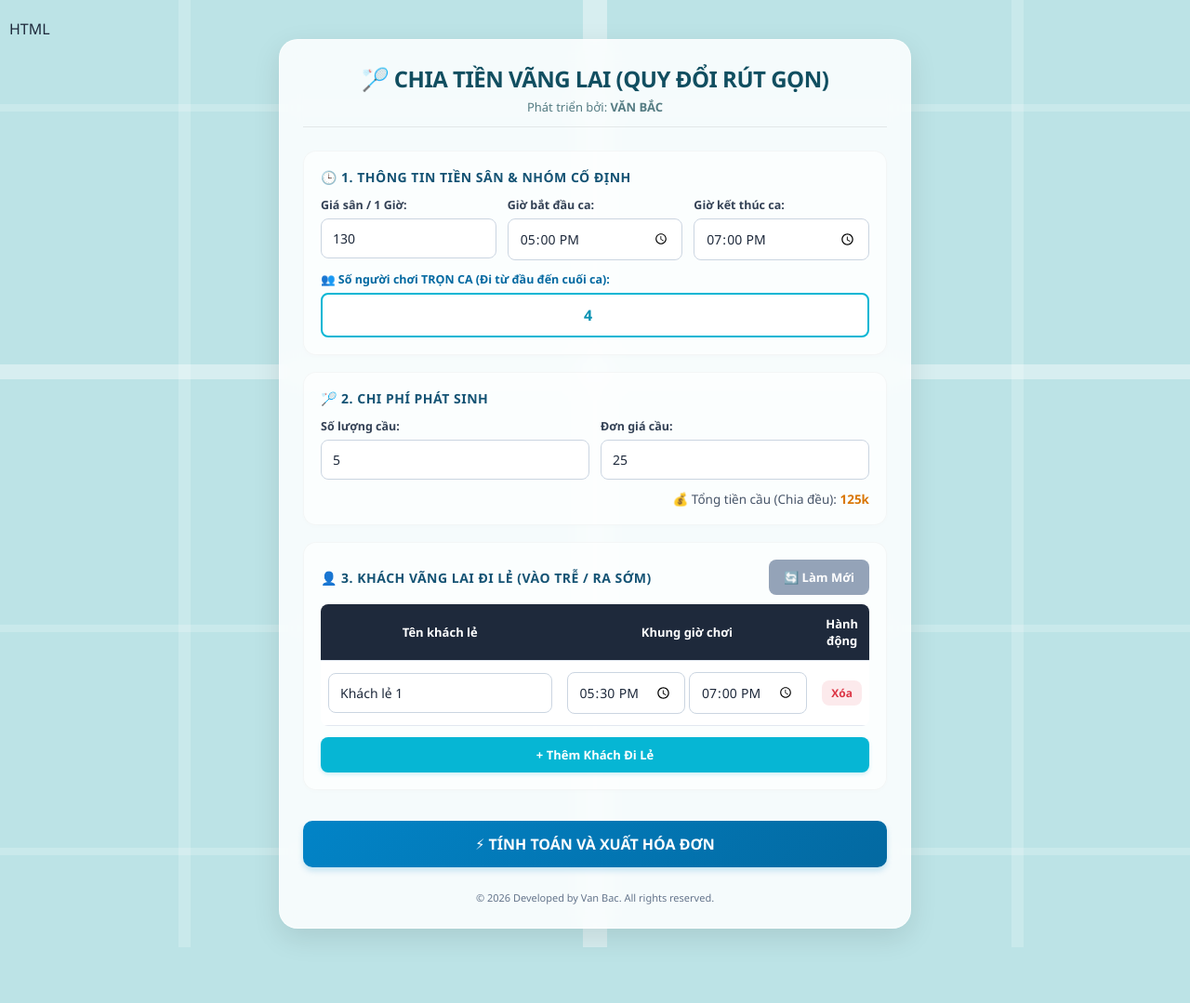
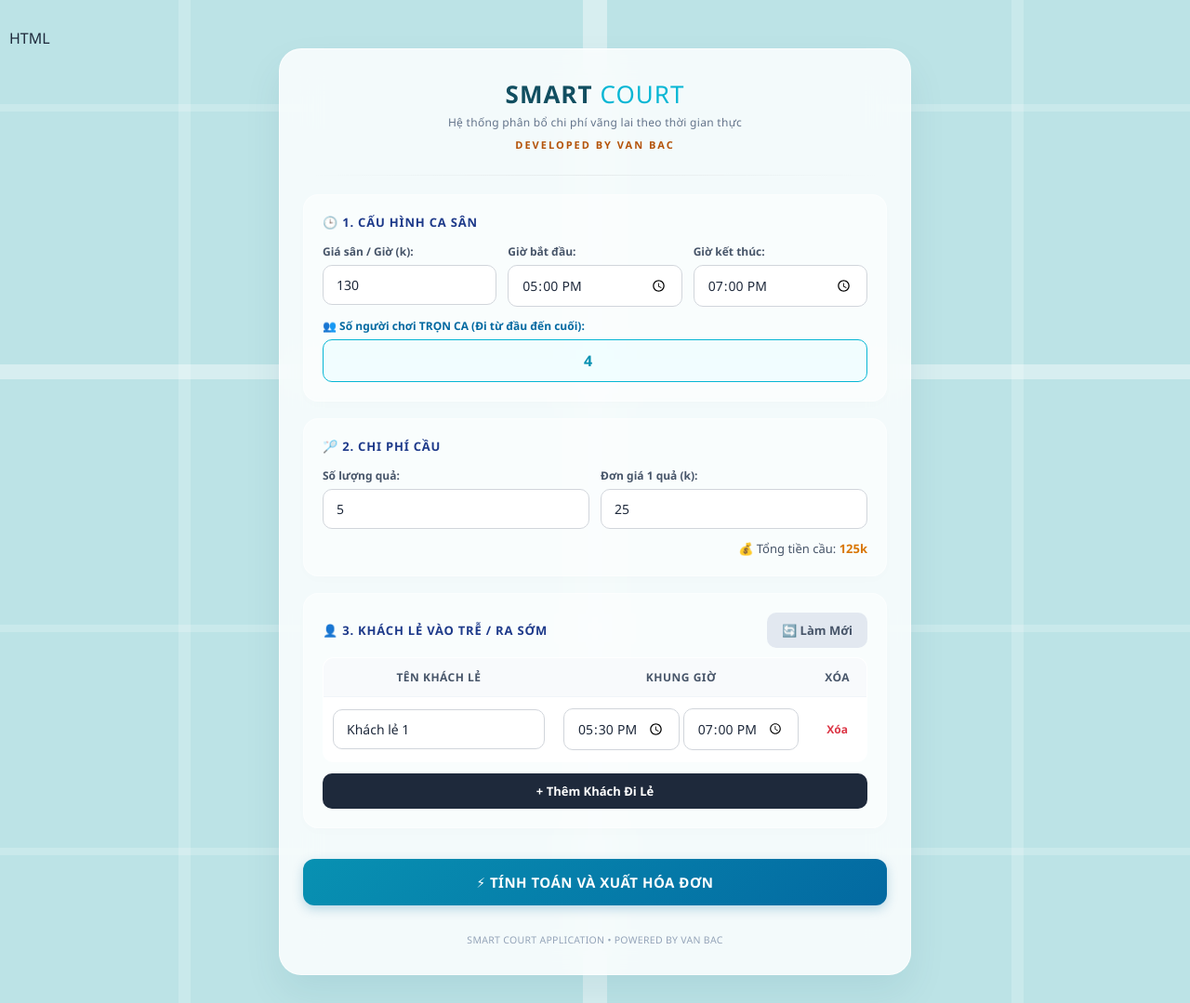
Before and after one commit to Bozivanbac/Tinh-Tien-vang-lai, a plain HTML site: page index.html in a window 1280 px wide. Shown: the whole page at 93% size. Before the commit the page ends 1019 px from the top, so only its background shows below. Drawn offline with Linux system fonts and the light colour scheme.

Commit message:
Update index.html

```diff
--- a/index.html
+++ b/index.html
@@ -4,7 +4,7 @@ HTML
 <head>
     <meta charset="UTF-8">
     <meta name="viewport" content="width=device-width, initial-scale=1.0">
-    <title>Tính Tiền Cầu Lông - PRO V1.0</title>
+    <title>Smart Court - Developed by Van Bac</title>
     <style>
         :root {
             --accent-color: #0d6efd;
@@ -18,12 +18,11 @@ HTML
 
         body {
             margin: 0;
-            padding: 20px 10px;
+            padding: 30px 10px;
             color: var(--text-dark);
             user-select: none;
             -webkit-user-select: none;
             min-height: 100vh;
-            /* Tạo hình nền giả lập sân cầu lông 2D bằng CSS */
             background-color: #bce3e6;
             background-image:
                 linear-gradient(90deg, transparent 49%, rgba(255,255,255,0.4) 49%, rgba(255,255,255,0.4) 51%, transparent 51%),
@@ -32,93 +31,120 @@ HTML
                 linear-gradient(90deg, transparent 85%, rgba(255,255,255,0.2) 85%, rgba(255,255,255,0.2) 86%, transparent 86%),
                 linear-gradient(0deg, transparent 15%, rgba(255,255,255,0.2) 15%, rgba(255,255,255,0.2) 16%, transparent 16%),
                 linear-gradient(0deg, transparent 85%, rgba(255,255,255,0.2) 85%, rgba(255,255,255,0.2) 86%, transparent 86%);
-            background-size: 100% 100%, 100% 100%, 100% 100%, 100% 100%, 100% 100%, 100% 100%;
+            background-size: 100% 100%;
             background-attachment: fixed;
         }
 
-        /* Khung kính mờ sang chảnh phong cách hiện đại */
         .container {
             max-width: 680px;
             margin: 0 auto;
-            background: rgba(255, 255, 255, 0.85);
-            backdrop-filter: blur(12px);
-            -webkit-backdrop-filter: blur(12px);
-            padding: 25px;
-            border-radius: 20px;
-            box-shadow: 0 10px 30px rgba(0,0,0,0.1);
-            border: 1px solid rgba(255, 255, 255, 0.5);
+            background: rgba(255, 255, 255, 0.82);
+            backdrop-filter: blur(20px);
+            -webkit-backdrop-filter: blur(20px);
+            padding: 30px 25px;
+            border-radius: 24px;
+            box-shadow: 0 20px 40px rgba(17, 78, 96, 0.08);
+            border: 1px solid rgba(255, 255, 255, 0.6);
         }
 
-        h2 {
+        /* Giao diện tiêu đề Premium tích hợp Tên Nhà Phát Triển */
+        .app-header {
             text-align: center;
+            margin-bottom: 25px;
+        }
+
+        .app-brand {
+            display: inline-flex;
+            align-items: center;
+            gap: 8px;
+            font-size: 26px;
+            font-weight: 800;
             color: #114e60;
-            margin: 0 0 5px 0;
-            font-size: 24px;
-            font-weight: 800;
-            letter-spacing: -0.5px;
+            letter-spacing: 1px;
+            margin: 0;
+        }
+
+        .app-brand span {
+            font-weight: 300;
+            color: #06b6d4;
+        }
+
+        .app-sub {
+            font-size: 12px;
+            color: #64748b;
+            margin-top: 4px;
+            letter-spacing: 0.3px;
         }
 
         .author-tag {
-            text-align: center;
-            font-size: 13px;
-            color: #557c83;
-            margin-bottom: 25px;
-            padding-bottom: 12px;
-            border-bottom: 1px solid rgba(0,0,0,0.08);
+            font-size: 11px;
+            color: #b45309; /* Màu vàng kim sang trọng */
+            letter-spacing: 2px;
+            text-transform: uppercase;
+            margin-top: 8px;
+            font-weight: 700;
+        }
+
+        .divider {
+            height: 1px;
+            background: linear-gradient(90deg, transparent, rgba(0,0,0,0.06), transparent);
+            margin: 20px 0;
         }
 
         .section {
-            background: rgba(255, 255, 255, 0.6);
-            padding: 18px;
-            border-radius: 14px;
+            background: rgba(255, 255, 255, 0.5);
+            padding: 20px;
+            border-radius: 16px;
             margin-bottom: 18px;
-            border: 1px solid rgba(0,0,0,0.03);
-            box-shadow: 0 2px 6px rgba(0,0,0,0.01);
+            border: 1px solid rgba(255,255,255,0.5);
+            box-shadow: 0 4px 12px rgba(0,0,0,0.01);
         }
 
         .section-title {
             font-weight: 700;
-            font-size: 14px;
-            margin-bottom: 12px;
-            color: #145374;
+            font-size: 13px;
+            margin-bottom: 14px;
+            color: #1e3a8a;
             text-transform: uppercase;
-            letter-spacing: 0.5px;
+            letter-spacing: 0.8px;
         }
 
         .grid-3 { display: grid; grid-template-columns: 1fr 1fr 1fr; gap: 12px; }
         .grid-2 { display: grid; grid-template-columns: 1fr 1fr; gap: 12px; }
 
-        label { font-weight: 600; display: block; margin-bottom: 6px; font-size: 12.5px; color: #334155; }
+        label { font-weight: 600; display: block; margin-bottom: 6px; font-size: 12px; color: #475569; }
 
         input {
             width: 100%;
-            padding: 11px 12px;
-            border: 1px solid #cbd5e1;
-            border-radius: 8px;
+            padding: 11px 14px;
+            border: 1px solid #d1d5db;
+            border-radius: 10px;
             box-sizing: border-box;
             font-size: 14px;
             color: var(--text-dark);
-            background: #ffffff;
-            transition: all 0.2s ease;
+            background: rgba(255,255,255,0.9);
+            transition: all 0.25s ease;
         }
         input:focus {
             outline: none;
             border-color: #06b6d4;
-            box-shadow: 0 0 0 3px rgba(6, 182, 212, 0.15);
+            box-shadow: 0 0 0 3px rgba(6, 182, 212, 0.12);
+            background: #fff;
         }
 
         .full-time-input {
-            border: 2px solid #06b6d4 !important;
-            font-weight: bold;
+            border: 1.5px solid #06b6d4 !important;
+            font-weight: 700;
             color: #0891b2;
             font-size: 16px;
             text-align: center;
+            background: rgba(236, 254, 255, 0.6);
         }
 
         button {
             border: none;
             padding: 10px 16px;
-            border-radius: 8px;
+            border-radius: 10px;
             cursor: pointer;
             font-weight: 600;
             font-size: 13px;
@@ -126,103 +152,111 @@ HTML
         }
         button:active { transform: scale(0.98); }
 
-        .btn-add { background-color: #06b6d4; color: white; width: 100%; margin-top: 12px; box-shadow: 0 2px 4px rgba(6,182,212,0.2); }
-        .btn-reset { background-color: #94a3b8; color: white; }
+        .btn-add { background-color: #1e293b; color: white; width: 100%; margin-top: 12px; }
+        .btn-add:hover { background-color: #0f172a; }
+        .btn-reset { background-color: #e2e8f0; color: #475569; }
+        .btn-reset:hover { background-color: #cbd5e1; }
+
         .btn-calc {
             width: 100%;
-            font-size: 16px;
-            padding: 14px;
-            background: linear-gradient(135deg, #0284c7, #0369a1);
+            font-size: 15px;
+            padding: 15px;
+            background: linear-gradient(135deg, #0891b2, #0369a1);
             color: white;
             margin-top: 15px;
-            border-radius: 10px;
+            border-radius: 12px;
             font-weight: 700;
-            box-shadow: 0 4px 6px rgba(2,132,199,0.2);
+            letter-spacing: 0.5px;
+            box-shadow: 0 4px 12px rgba(3,105,161,0.25);
         }
 
-        table { width: 100%; border-collapse: collapse; margin-top: 10px; background: white; border-radius: 8px; overflow: hidden; }
-        th, td { padding: 12px 8px; text-align: center; font-size: 13.5px; border-bottom: 1px solid #e2e8f0; }
-        th { background-color: #1e293b; color: white; font-weight: 600; font-size: 13px; }
+        table { width: 100%; border-collapse: collapse; margin-top: 10px; background: white; border-radius: 12px; overflow: hidden; border: 1px solid #f1f5f9; }
+        th, td { padding: 12px 10px; text-align: center; font-size: 13.5px; border-bottom: 1px solid #f1f5f9; }
+        th { background-color: #f8fafc; color: #475569; font-weight: 700; font-size: 12px; text-transform: uppercase; letter-spacing: 0.5px; }
 
-        .btn-delete { background-color: rgba(220,53,69,0.1); color: var(--danger-color); padding: 5px 10px; font-size: 12px; }
-        .btn-delete:hover { background-color: var(--danger-color); color: white; }
+        .btn-delete { background-color: transparent; color: var(--danger-color); padding: 5px 10px; font-size: 12px; }
+        .btn-delete:hover { background-color: rgba(220,37,53,0.08); border-radius: 6px; }
 
         .result-box {
             margin-top: 25px;
-            padding: 20px;
-            background: rgba(240, 253, 250, 0.9);
-            border-radius: 16px;
-            border: 1px solid #99f6e4;
+            padding: 22px;
+            background: rgba(240, 253, 250, 0.95);
+            border-radius: 18px;
+            border: 1px solid #ccfbf1;
         }
 
         .summary-badge {
             background: white;
-            padding: 12px;
-            border-radius: 10px;
+            padding: 14px;
+            border-radius: 12px;
             font-size: 13.5px;
-            line-height: 1.7;
+            line-height: 1.8;
             margin-bottom: 15px;
             border: 1px solid #e2e8f0;
         }
 
-        .footer-credit { text-align: center; font-size: 11px; color: #64748b; margin-top: 25px; font-weight: 500; }
+        .footer-credit { text-align: center; font-size: 10.5px; color: #94a3b8; margin-top: 30px; font-weight: 500; letter-spacing: 0.3px; }
 
         @media (max-width: 520px) {
             .grid-3 { grid-template-columns: 1fr; gap: 8px; }
             .grid-2 { grid-template-columns: 1fr; gap: 8px; }
             th, td { font-size: 12px; padding: 8px 4px; }
-            input[type="time"] { padding: 8px; }
         }
     </style>
 </head>
 <body oncontextmenu="return false;">
 
 <div class="container">
-    <h2>🏸 CHIA TIỀN VÃNG LAI (QUY ĐỔI RÚT GỌN)</h2>
-    <div class="author-tag">Phát triển bởi: <b>VĂN BẮC</b></div>
+    <div class="app-header">
+        <div class="app-brand">SMART<span>COURT</span></div>
+        <div class="app-sub">Hệ thống phân bổ chi phí vãng lai theo thời gian thực</div>
+        <div class="author-tag">DEVELOPED BY VAN BAC</div>
+    </div>
+
+    <div class="divider"></div>
 
     <div class="section">
-        <div class="section-title">🕒 1. THÔNG TIN TIỀN SÂN & NHÓM CỐ ĐỊNH</div>
+        <div class="section-title">🕒 1. Cấu hình ca sân</div>
         <div class="grid-3" style="margin-bottom: 12px;">
             <div>
-                <label>Giá sân / 1 Giờ:</label>
+                <label>Giá sân / Giờ (k):</label>
                 <input type="number" id="pricePerHour" value="130" oninput="_0x4a2b(); _0x8f1c();">
             </div>
             <div>
-                <label>Giờ bắt đầu ca:</label>
+                <label>Giờ bắt đầu:</label>
                 <input type="time" id="groupStartTime" value="17:00" oninput="_0x4a2b(); _0x8f1c();">
             </div>
             <div>
-                <label>Giờ kết thúc ca:</label>
+                <label>Giờ kết thúc:</label>
                 <input type="time" id="groupEndTime" value="19:00" oninput="_0x4a2b(); _0x8f1c();">
             </div>
         </div>
         <div>
-            <label style="color: #0369a1;">👥 Số người chơi TRỌN CA (Đi từ đầu đến cuối ca):</label>
+            <label style="color: #0369a1;">👥 Số người chơi TRỌN CA (Đi từ đầu đến cuối):</label>
             <input type="number" id="fullTimeCount" value="4" class="full-time-input" oninput="_0x4a2b();">
         </div>
     </div>
 
     <div class="section">
-        <div class="section-title">🏸 2. CHI PHÍ PHÁT SINH</div>
+        <div class="section-title">🏸 2. Chi phí cầu</div>
         <div class="grid-2">
             <div>
-                <label>Số lượng cầu:</label>
+                <label>Số lượng quả:</label>
                 <input type="number" id="shuttleCount" value="5" oninput="_0x4a2b(); _0x8f1c();">
             </div>
             <div>
-                <label>Đơn giá cầu:</label>
+                <label>Đơn giá 1 quả (k):</label>
                 <input type="number" id="shuttlePrice" value="25" oninput="_0x4a2b(); _0x8f1c();">
             </div>
         </div>
-        <div style="margin-top: 12px; font-size: 13.5px; color: #475569; text-align: right; font-weight: 500;">
-            💰 Tổng tiền cầu (Chia đều): <span id="lblSubTotalShuttle" style="font-weight:700; color:#d97706;">0k</span>
+        <div style="margin-top: 12px; font-size: 13px; color: #475569; text-align: right; font-weight: 500;">
+            💰 Tổng tiền cầu: <span id="lblSubTotalShuttle" style="font-weight:700; color:#d97706;">0k</span>
         </div>
     </div>
 
     <div class="section">
         <div style="display: flex; justify-content: space-between; align-items: center; margin-bottom: 5px;">
-            <span class="section-title" style="margin:0;">👤 3. KHÁCH VÃNG LAI ĐI LẺ (Vào trễ / Ra sớm)</span>
+            <span class="section-title" style="margin:0;">👤 3. Khách lẻ vào trễ / ra sớm</span>
             <button class="btn-reset" onclick="_0x9e3f()">🔄 Làm Mới</button>
         </div>
 
@@ -230,8 +264,8 @@ HTML
             <thead>
                 <tr>
                     <th>Tên khách lẻ</th>
-                    <th>Khung giờ chơi</th>
-                    <th style="width: 55px;">Hành động</th>
+                    <th>Khung giờ</th>
+                    <th style="width: 55px;">Xóa</th>
                 </tr>
             </thead>
             <tbody id="memberList"></tbody>
@@ -242,7 +276,7 @@ HTML
     <button class="btn-calc" onclick="_0x7c3a()">⚡ TÍNH TOÁN VÀ XUẤT HÓA ĐƠN</button>
 
     <div class="result-box" id="resultSection" style="display: none;">
-        <b style="color: #0f766e; display:block; margin-bottom: 12px; font-size: 16px; text-transform: uppercase; letter-spacing: 0.5px;">📊 BẢNG CHI TIẾT THANH TOÁN:</b>
+        <b style="color: #0f766e; display:block; margin-bottom: 12px; font-size: 15px; text-transform: uppercase; letter-spacing: 0.5px;">📊 Kết quả phân chia:</b>
         <div class="summary-badge">
             • Tổng thời gian ca: <span id="resTotalHours" style="font-weight:700;">0</span> tiếng<br>
             • Tổng tiền sân: <span id="resTotalCourt" style="font-weight:700; color:var(--danger-color);">0k</span><br>
@@ -251,19 +285,19 @@ HTML
 
         <table>
             <thead>
-                <tr style="background-color: #0f766e;">
-                    <th>Thành viên / Nhóm</th>
-                    <th>Thời gian</th>
-                    <th>Tiền sân</th>
-                    <th>Tiền cầu</th>
-                    <th>Tổng trả (Mỗi người)</th>
+                <tr style="background-color: #f8fafc; color: #475569;">
+                    <th style="color: #475569;">Thành viên / Nhóm</th>
+                    <th style="color: #475569;">Thời gian</th>
+                    <th style="color: #475569;">Tiền sân</th>
+                    <th style="color: #475569;">Tiền cầu</th>
+                    <th style="color: #475569;">Tổng trả</th>
                 </tr>
             </thead>
             <tbody id="resultTableBody"></tbody>
         </table>
     </div>
 
-    <div class="footer-credit">© 2026 Developed by Van Bac. All rights reserved.</div>
+    <div class="footer-credit">SMART COURT APPLICATION • POWERED BY VAN BAC</div>
 </div>
 
 <script>
@@ -337,14 +371,14 @@ HTML
                 let tP = sampleFull.courtCost + ePP;
                 const tr = document.createElement("tr");
                 tr.style.background = "#f0fdf4";
-                tr.innerHTML = `<td style="text-align:left; font-weight:bold; color:#166534;">👥 Khách Trọn Ca (${fCount} người)</td><td>${sampleFull.playedTime} phút</td><td style="color:var(--success-color); font-weight:500;">${_0x3f5d(sampleFull.courtCost / 1000)}</td><td style="color:var(--accent-color); font-weight:500;">${_0x3f5d(ePP / 1000)}</td><td style="color:#b91c1c; font-weight:bold; font-size:14px;">${_0x3f5d(tP / 1000)} / người</td>`;
+                tr.innerHTML = `<td style="text-align:left; font-weight:700; color:#166534;">👥 Khách Trọn Ca (${fCount} người)</td><td>${sampleFull.playedTime} phút</td><td style="color:var(--success-color); font-weight:500;">${_0x3f5d(sampleFull.courtCost / 1000)}</td><td style="color:var(--accent-color); font-weight:500;">${_0x3f5d(ePP / 1000)}</td><td style="color:#b91c1c; font-weight:bold; font-size:14px;">${_0x3f5d(tP / 1000)} / người</td>`;
                 rB.appendChild(tr);
             }
         }
 
         pl.filter(p => !p.isFull).forEach(p => {
             let tP = p.courtCost + ePP; const tr = document.createElement("tr");
-            tr.innerHTML = `<td style="text-align:left; font-weight:bold; color:#334155;">👤 ${p.name}</td><td>${p.playedTime} phút</td><td style="color:var(--success-color); font-weight:500;">${_0x3f5d(p.courtCost / 1000)}</td><td style="color:var(--accent-color); font-weight:500;">${_0x3f5d(ePP / 1000)}</td><td style="color:#b91c1c; font-weight:bold; font-size:14px;">${_0x3f5d(tP / 1000)}</td>`;
+            tr.innerHTML = `<td style="text-align:left; font-weight:700; color:#334155;">👤 ${p.name}</td><td>${p.playedTime} phút</td><td style="color:var(--success-color); font-weight:500;">${_0x3f5d(p.courtCost / 1000)}</td><td style="color:var(--accent-color); font-weight:500;">${_0x3f5d(ePP / 1000)}</td><td style="color:#b91c1c; font-weight:bold; font-size:14px;">${_0x3f5d(tP / 1000)}</td>`;
             rB.appendChild(tr);
         });
 
```
